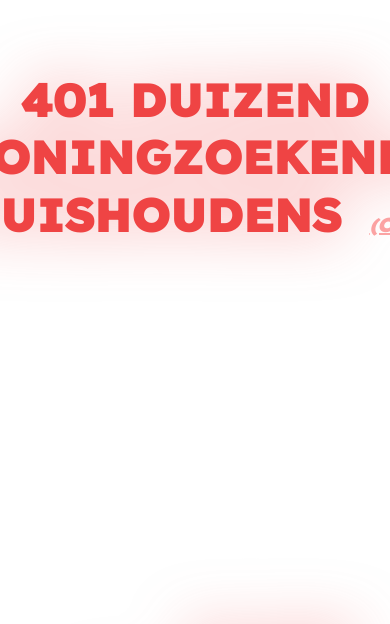
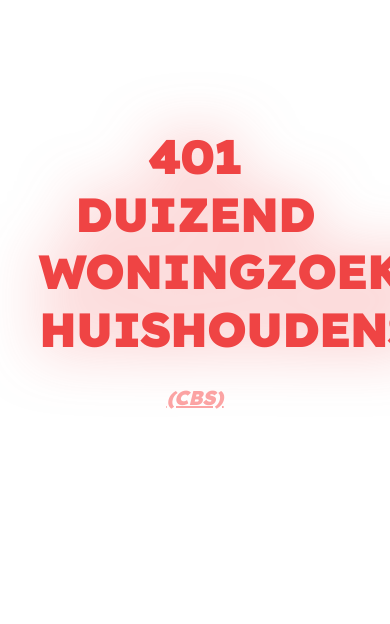
Before and after one commit to S3RNON/elec2025, a Next.js app: page / in a window 390 px wide. Shown: the part 1353-1977 px from the top of the page. Built offline with nearby package versions, Linux system fonts and the light colour scheme.

Commit message:
mobile widths

```diff
--- a/src/app/globals.css
+++ b/src/app/globals.css
@@ -13,7 +13,7 @@
 @media (prefers-color-scheme: dark) {
 	:root {
 		--background: #0a0a0a;
-		--foreground: #ededed;
+		--foreground: #412a2a;
 	}
 }
 
@@ -25,6 +25,11 @@ body {
 	overflow-x: hidden;
 }
 
+html {
+	font-size: 16px;
+	-webkit-text-size-adjust: 100%; /* voorkom Safari auto-zoom */
+}
+
 body {
 	background: var(--background);
 	color: var(--foreground);
--- a/src/app/layout.tsx
+++ b/src/app/layout.tsx
@@ -14,6 +14,7 @@ export const metadata: Metadata = {
 		icon: "/favicon.svg",
 		shortcut: "/favicon.svg",
 	},
+	viewport: "width=device-width, initial-scale=1.0",
 };
 
 export default function RootLayout({
--- a/src/app/wonen.css
+++ b/src/app/wonen.css
@@ -38,7 +38,7 @@
 	color: #fff;
 	text-transform: uppercase;
 	letter-spacing: -0.025em;
-	max-width: 56rem;
+	max-width: 80vw;
 }
 
 .heading-secondary {
@@ -46,7 +46,7 @@
 	font-weight: 600;
 	line-height: 1.625;
 	color: #fff;
-	max-width: 56rem;
+	max-width: 80vw;
 }
 
 .text-large {
@@ -208,10 +208,12 @@ body {
 @media (min-width: 768px) {
 	.heading-primary {
 		font-size: 4.5rem;
+		max-width: 56rem !important;
 	}
 
 	.heading-secondary {
 		font-size: 1.875rem;
+		max-width: 56rem !important;
 	}
 
 	.text-large {
```
